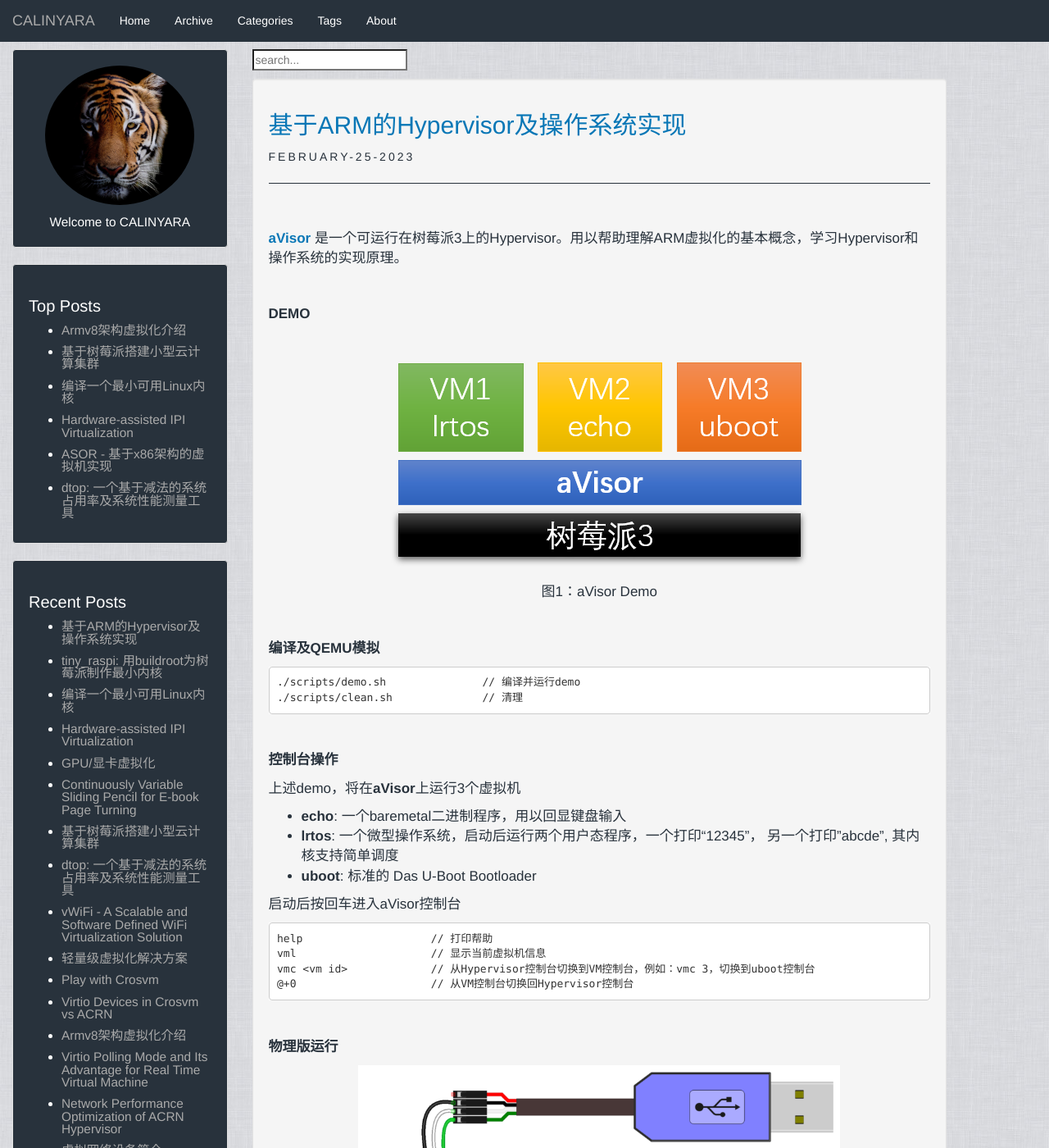
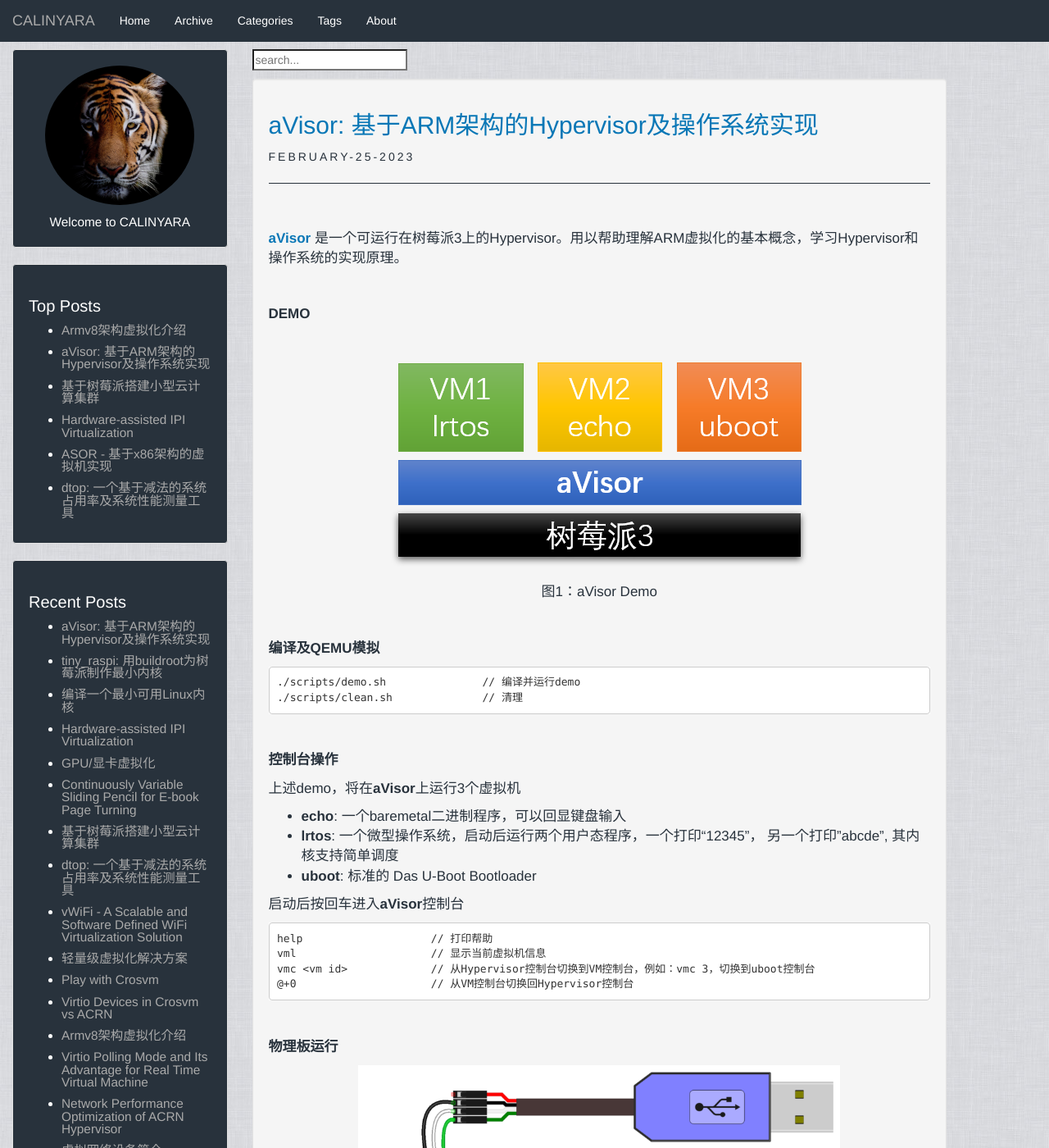
Before and after one commit to calinyara/calinyara.github.io, a Jekyll site: the page built from _posts/2023-2-25-aVisor.markdown, in a window 1280 px wide and 1400 px high. Shown: the whole window at 82% size. Built offline with Jekyll 4.4.1, drawn with Linux system fonts in a browser that asks for light colours; some of the changed text lies outside the part shown.

Commit message:
misc fix

````diff
--- a/_data/links.yml
+++ b/_data/links.yml
@@ -1,2 +1,4 @@
+- url: "https://github.com/calinyara/avisor"
+  title: "aVisor"
 - url: "https://github.com/calinyara/asor"
   title: "ASOR"
--- a/_data/tops.yml
+++ b/_data/tops.yml
@@ -1,6 +1,6 @@
 - url: "armv8-virtualization"
+- url: "aVisor"
 - url: "raspberry-cluster"
-- url: "tiny-linux-kernel"
 - url: "ipi-virtualization"
 - url: "asor-hypervisor"
 - url: "dtop"
--- a/_posts/2019-11-3-armv8-virtualization.markdown
+++ b/_posts/2019-11-3-armv8-virtualization.markdown
@@ -10,7 +10,7 @@ description:
 # 1 综述
 
 <br>
-本文描述了Armv8-A AArch64的虚拟化支持。包括stage 2页表转换，虚拟异常，以及陷阱。本文介绍了一些基础的硬件辅助虚拟化理论以及一些Hypervisor如何利用这些虚拟化特性的例子。文本不会讲述某一具体的Hypervisor软件是如何工作的以及如何开发一款Hypervisor软件。通过阅读本文，你可以学到两种类型的Hypervisor以及它们是如何映射到Arm的异常级别。你将能解释陷阱是如何工作的以及其是如何被用来进行各种模拟操作。你将能描述Hypervisor可以产生什么虚拟异常以及产生这些虚拟异常的机制。理解本文内容需要一定基础，本文假定你熟悉ARMv8体系结构的异常模型和内存管理。
+本文描述了Armv8-A AArch64的虚拟化支持。包括stage 2页表转换，虚拟异常，以及陷阱。本文介绍了一些基础的硬件辅助虚拟化理论以及一些Hypervisor如何利用这些虚拟化特性的例子。文本不会讲述某一具体的Hypervisor软件是如何工作的以及如何开发一款Hypervisor软件（对具体实现感兴趣，请参考[aVisor: 基于ARM的Hypervisor及操作系统实现](https://calinyara.github.io/technology/2023/02/25/aVisor.html)）。通过阅读本文，你可以学到两种类型的Hypervisor以及它们是如何映射到Arm的异常级别。你将能解释陷阱是如何工作的以及其是如何被用来进行各种模拟操作。你将能描述Hypervisor可以产生什么虚拟异常以及产生这些虚拟异常的机制。理解本文内容需要一定基础，本文假定你熟悉ARMv8体系结构的异常模型和内存管理。
 
 <br>
 # 1.1 虚拟化简介
--- a/_posts/2023-2-25-aVisor.markdown
+++ b/_posts/2023-2-25-aVisor.markdown
@@ -1,6 +1,6 @@
 ---
 layout: post
-title:  "基于ARM的Hypervisor及操作系统实现"
+title:  "aVisor: 基于ARM架构的Hypervisor及操作系统实现"
 categories: Technology
 tags: 内核 kernel Linux 操作系统 树莓派 raspberry pi buildroot hypervisor 虚拟机 虚拟化 virtualization OS 调度 arm
 author: Calinyara
@@ -32,11 +32,11 @@ description:
 **控制台操作**
 
 上述demo，将在**aVisor**上运行3个虚拟机
-- **echo**:  一个baremetal二进制程序，用以回显键盘输入
+- **echo**:  一个baremetal二进制程序，可以回显键盘输入
 - **lrtos**: 一个微型操作系统，启动后运行两个用户态程序，一个打印“12345”， 另一个打印"abcde", 其内核支持简单调度
 - **uboot**: 标准的 Das U-Boot Bootloader
 
-启动后按回车进入aVisor控制台
+启动后按回车进入**aVisor**控制台
 
 ```
 help			// 打印帮助
@@ -47,7 +47,7 @@ vmc <vm id>		// 从Hypervisor控制台切换到VM控制台，例如：vmc 3，
 
 <br>
 
-**物理版运行**
+**物理板运行**
 <br>
 <div align="center"><img src="/assets/images/20230225-aVisor/phy_board.png"/></div>
 <p align="center">图2：GPIO接线图</p>
@@ -61,7 +61,7 @@ vmc <vm id>		// 从Hypervisor控制台切换到VM控制台，例如：vmc 3，
 
 <br>
 
-将*config.txt*, *bootcode.bin*, *start.elf*, *lrtos.bin*, *echo.bin*, *kernel8.img* 拷贝至SD卡，USB串口接电脑，即可通过串口访问aVisor。
+将*config.txt*, *bootcode.bin*, *start.elf*, *lrtos.bin*, *echo.bin*, *kernel8.img* 拷贝至SD卡，USB串口接电脑，即可通过串口访问**aVisor**。
 
 <br>
 
--- a/about.html
+++ b/about.html
@@ -5,4 +5,5 @@ layout: default
 <div class="well">
     <h1>CALINYARA</h1>
     <p>Email: <a href="mailto:mr.dengjie@gmail.com">mr.dengjie@gmail.com</a></p>
+    <p>Wechat: 408737794</p>
 </div>
````
Also changed, not shown: README.md.
